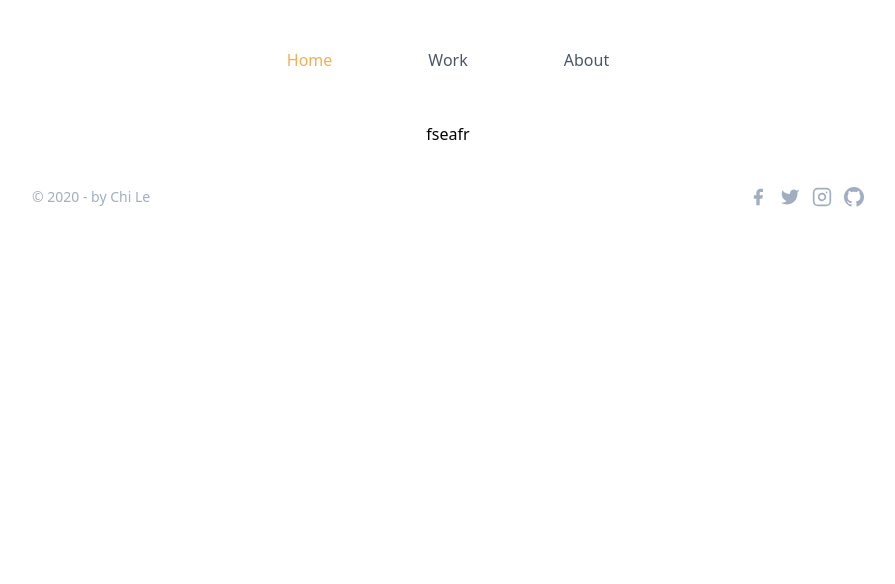
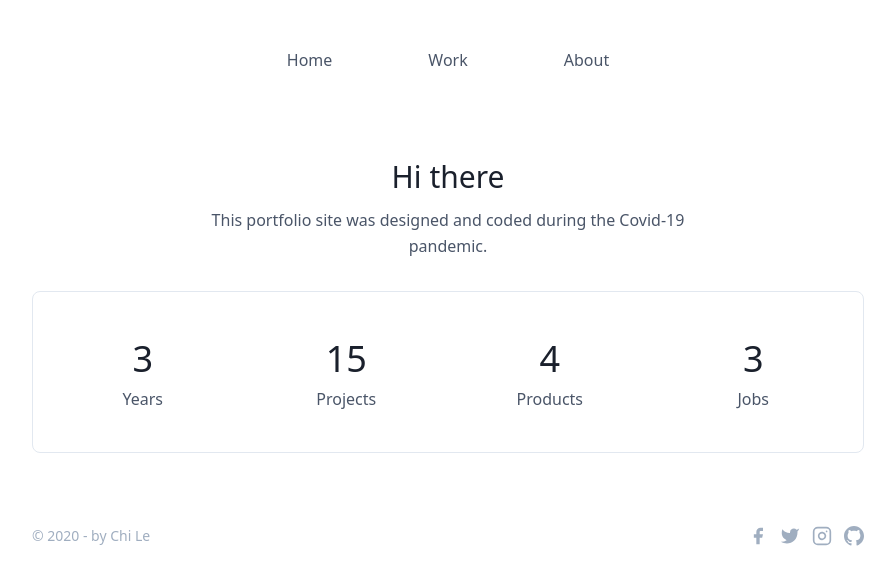
Before and after one commit to chile20/portfolio, a React (Create React App) app: page / in a window 1280 px wide. Shown: the top 584 px of the page, without its empty margins (192-1087 px from the left). Built offline with nearby package versions, Linux system fonts and the light colour scheme.

Commit message:
Update Nav

```diff
--- a/package.json
+++ b/package.json
@@ -2,7 +2,7 @@
   "name": "portfolio",
   "version": "0.1.0",
   "private": true,
-  "homepage": "http://chile20.github.io/portfolio",
+  "homepage": "http://chile20.github.io/portfolio/",
   "dependencies": {
     "@testing-library/jest-dom": "^4.2.4",
     "@testing-library/react": "^9.5.0",
--- a/src/App.js
+++ b/src/App.js
@@ -1,35 +1,21 @@
 import React from 'react';
 import './App.css';
 // Import Browser Router and Pages
-import { BrowserRouter, Route, NavLink } from 'react-router-dom';
+import { BrowserRouter as Router, Switch, Route, NavLink } from 'react-router-dom';
 import Home from './components/Home';
 import Work from './components/Work';
 import About from './components/About';
 //Import Components
-import Footer from './components/footer';
 
 function App() {
   return (
-    <BrowserRouter>
-      <div className="App">
-        <header class="text-gray-700 body-font">
-          <div class="container max-w-4xl mx-auto flex flex-wrap p-8 flex-col md:flex-row items-center">
-            <nav class="md:m-auto flex flex-wrap items-center text-base justify-center">
-
-              <NavLink to="/" activeClassName="active" className="mr-16 lg:p-4 py-3 px-0 border-transparent border-b-2 hover:border-orange-400">Home</NavLink>
-              <NavLink to="/work" activeClassName="active" className="mr-16 lg:p-4 py-3 px-0 border-transparent border-b-2 hover:border-orange-400">Work</NavLink>
-              <NavLink to="/about" activeClassName="active" className="lg:p-4 py-3 px-0 border-transparent border-b-2 hover:border-orange-400">About</NavLink>
-
-            </nav>
-          </div>
-        </header>
-          <Route exact path="/" component={Home} />
-          <Route path="/work" component={Work} />
-          <Route path="/about" component={About} />
-
-      <Footer />
-      </div>
-    </BrowserRouter>
+    <Router basename="/">
+    <div>
+    <Route exact path='/' component={Home} />
+    <Route exact path='/about' component={About} />
+    <Route exact path='/work' component={Work} />
+    </div>
+  </Router>
   );
 }
 
--- a/src/components/About.js
+++ b/src/components/About.js
@@ -1,10 +1,15 @@
 // src/About.js
 import React from "react";
+// Import Components
+import Nav from './nav';
+import Footer from './footer';
 
 function About(props) {
   return (
     <div className="App">
+      <Nav />
       About
+      <Footer />
     </div>
   );
 }
--- a/src/components/Home.js
+++ b/src/components/Home.js
@@ -1,10 +1,16 @@
 // src/Home.js
 import React from "react";
+// Import Components
+import Nav from './nav';
+import Footer from './footer';
+import Hero from './hero';
 
 function Home(props) {
   return (
     <div className="App">
-      <p>fseafr</p>
+      <Nav />
+        <Hero />
+      <Footer />
     </div>
   );
 }
--- a/src/components/Work.js
+++ b/src/components/Work.js
@@ -1,10 +1,15 @@
 // src/Work.js
 import React from "react";
+// Import Components
+import Nav from './nav';
+import Footer from './footer';
 
 function Work(props) {
   return (
     <div className="App">
-        <h1>Work</h1>
+      <Nav />
+      Work
+      <Footer />
     </div>
   );
 }
--- /dev/null
+++ b/src/components/nav.js
@@ -0,0 +1,26 @@
+import React, { Component } from 'react';
+// Import Browser Router and Pages
+import { NavLink } from 'react-router-dom';
+
+class Nav extends Component {
+  render() {
+    return (
+        <div className="App">
+          <header class="text-gray-700 body-font">
+            <div class="container max-w-4xl mx-auto flex flex-wrap p-8 flex-col md:flex-row items-center">
+              <nav class="md:m-auto flex flex-wrap items-center text-base justify-center">
+
+                <NavLink exact to="/" activeClassName="active" className="mr-16 lg:p-4 py-3 px-0 border-transparent border-b-2 hover:border-orange-400">Home</NavLink>
+                <NavLink exact to="/work" activeClassName="active" className="mr-16 lg:p-4 py-3 px-0 border-transparent border-b-2 hover:border-orange-400">Work</NavLink>
+                <NavLink exact to="/about" activeClassName="active" className="lg:p-4 py-3 px-0 border-transparent border-b-2 hover:border-orange-400">About</NavLink>
+
+              </nav>
+            </div>
+          </header>
+          </div>
+
+    );
+  }
+}
+
+export default Nav;
```
Also changed, not shown: src/components/navBar.js (deleted, +0 -35 lines), src/assets/main.css.
